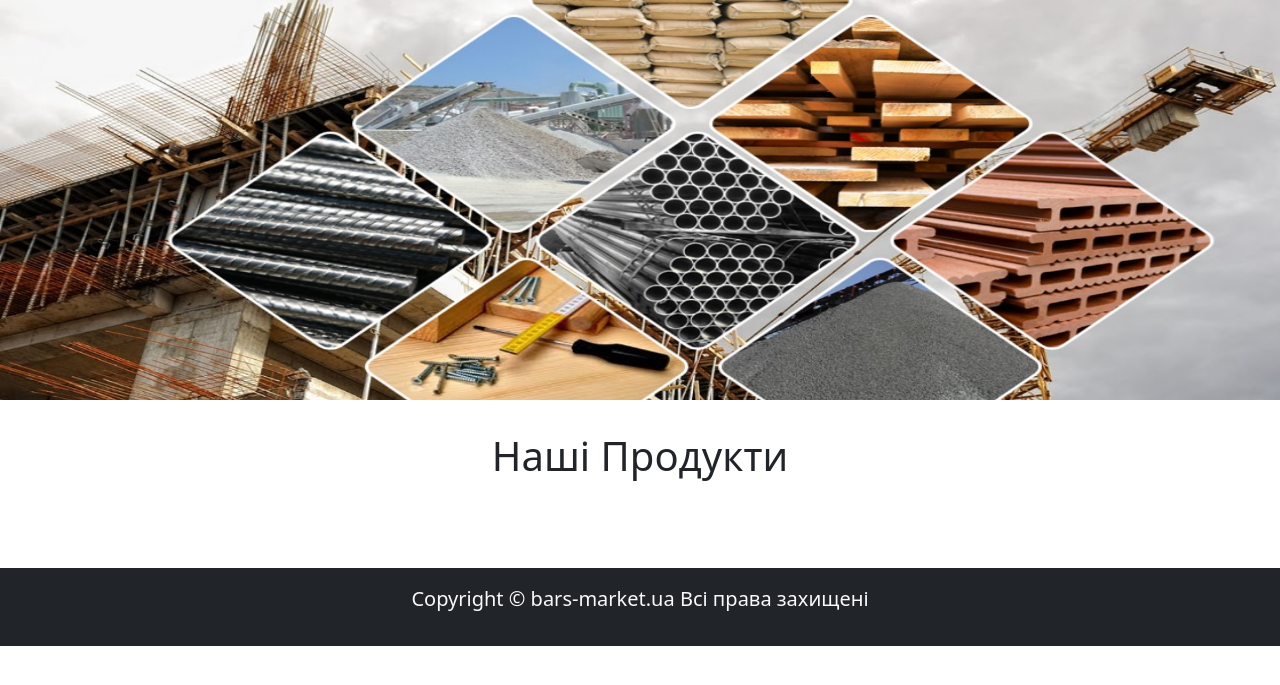
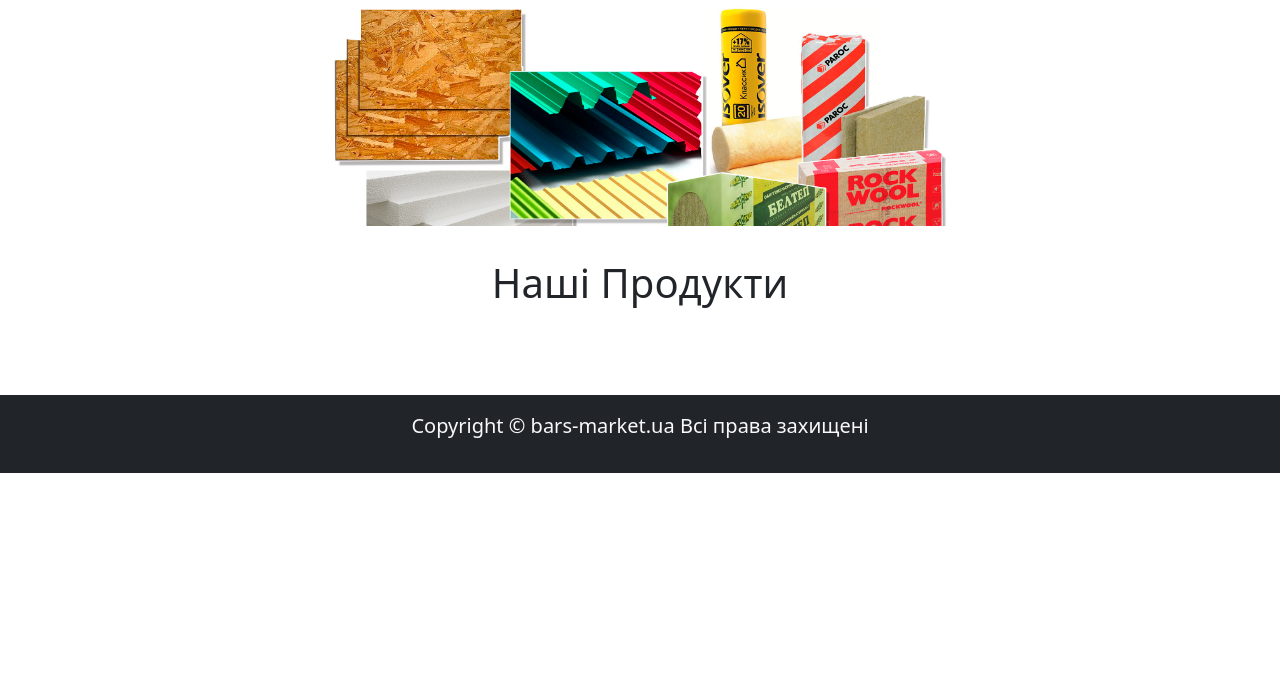
Before and after one commit to barserkaua/Ecommerce-website, a Django app: page / in a window 1280 px wide. Shown: the part 70-755 px from the top of the page. Run offline with Django 3.2, Linux system fonts and the light colour scheme; data that the repository does not hold is empty.

Commit message:
add slideshow home page

```diff
--- a/barsmarket/static/css/base1.css
+++ b/barsmarket/static/css/base1.css
@@ -54,3 +54,85 @@ body {
 	border-radius: 50%;
 	font-size: 14px;
 }
+
+/*general styles*/
+
+html {box-sizing: border-box;}
+*, *:before, *:after {box-sizing: inherit;}
+
+
+/*slideshow styles*/
+
+.slideshow {
+  width: 625px;
+  margin: 0 auto;
+  overflow: hidden;
+  border: solid 1px white;
+}
+
+.slideshow-container {
+  width: 2500px;
+  font-size: 0;
+  transition: 1s ease;
+  height: 225px;
+}
+
+
+img, .text-container {
+  width: 625px;
+  height: auto;
+  display: inline-block;
+  font-size: 16px;
+  text-align: center;
+}
+
+.text-container {
+  height: 225px;
+  position: relative;
+}
+
+.slide {
+  animation: slide 24s ease infinite;
+}
+
+@keyframes slide {
+  0% {
+    transform: translateX(0%);
+  }
+
+  12.5% {
+    transform: translateX(0%);
+  }
+
+  25% {
+    transform: translateX(-25%);
+  }
+
+  37.5% {
+    transform: translateX(-25%);
+  }
+
+  50% {
+    transform: translateX(-50%);
+  }
+
+  62.5% {
+    transform: translateX(-50%);
+  }
+
+  75% {
+    transform: translateX(-75%);
+  }
+
+  87.5% {
+    transform: translateX(-75%);
+  }
+
+  99% {
+    transform: translateX(-75%);
+  }
+
+  100% {
+    transform: translateX(0);
+  }
+}
--- a/shop/templates/shop/home.html
+++ b/shop/templates/shop/home.html
@@ -6,11 +6,14 @@
 
 {% block content %}
     <title>Bars-market</title>
-    <div class="container-fluid">
-        <div class="row">
-            <img src="{% static 'img/sale3.jpg' %}" class="flex">
+    <section class="slideshow">
+        <div class="slideshow-container slide">
+            <img src="{% static 'img/sale3.jpg' %}"/>
+            <img src="{% static 'img/sale2.jpg' %}"/>
+            <img src="{% static 'img/sale4.jpg' %}"/>
+            <img src="{% static 'img/sale.png' %}"/>
         </div>
-    </div>
+    </section>
     <div class="py-4">
         <div class="container">
             <div class="row">
```
